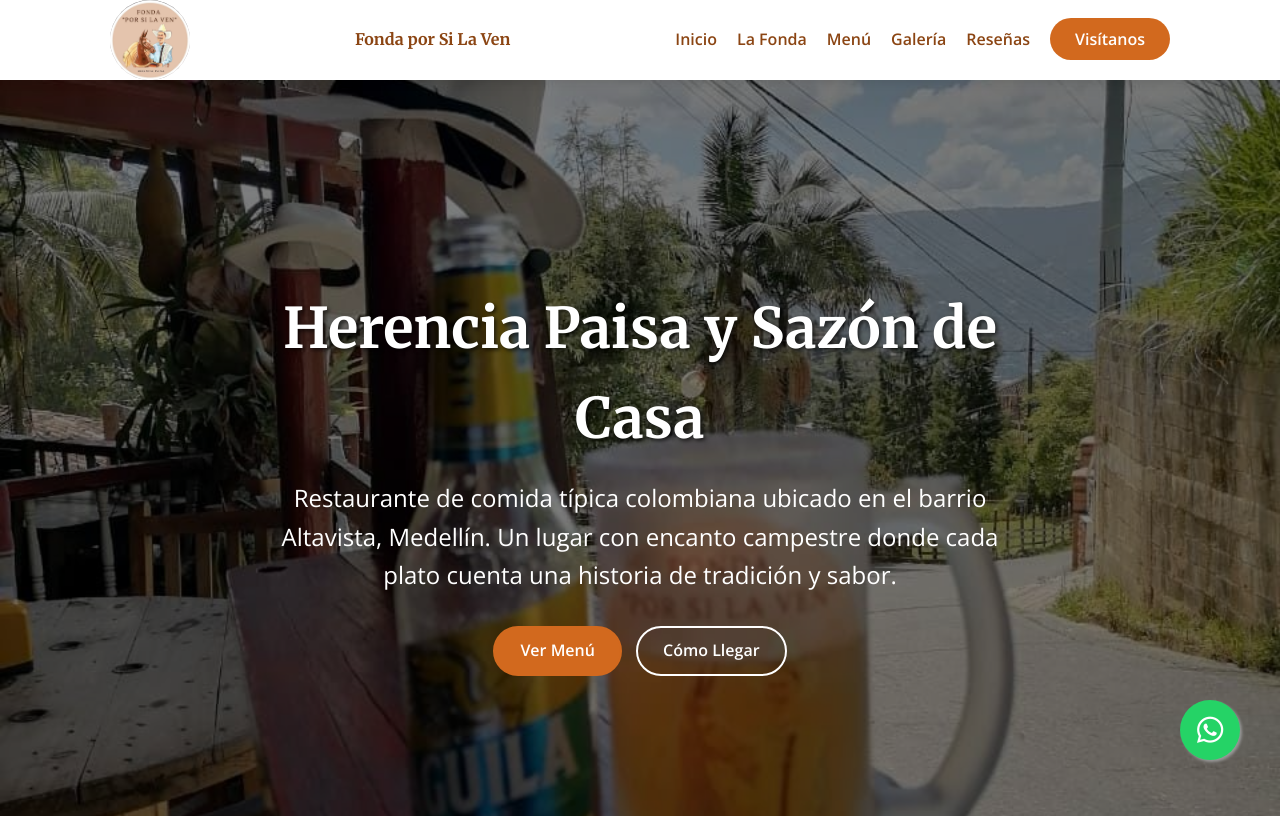
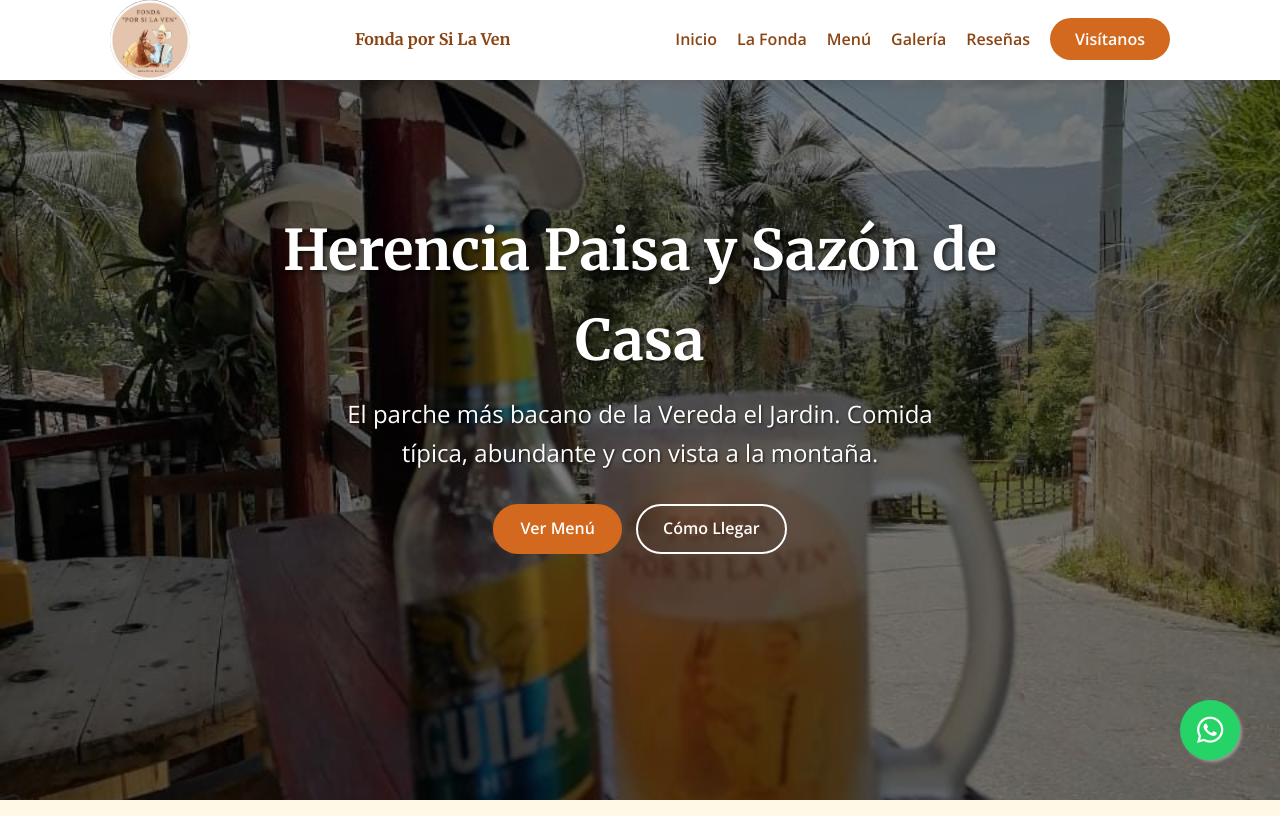
Before and after one commit to DavidParra068/fonda-porsilaven, a plain HTML site: page index.html in a window 1280 px wide. Shown: the top 816 px of the page. Drawn offline with nearby package versions, Linux system fonts and the light colour scheme.

Commit message:
Add files via upload

```diff
--- a/css/styles.css
+++ b/css/styles.css
@@ -127,17 +127,82 @@ span{
 }
 
 /* Hero Section */
+/* --- HERO SECTION (Contenedor Principal) --- */
 .hero {
-    height: 100vh;
-    background: url('../img/hero-bg.jpg') no-repeat center center/cover;
+    /* Aumentamos un poco la altura para que quepa todo */
+    height: 90vh;
+    min-height: 600px;
     position: relative;
     display: flex;
+    flex-direction: column;
+    /* Justify-content: flex-start ayuda a empujar cosas hacia arriba si usamos margins */
     align-items: center;
     justify-content: center;
     text-align: center;
     color: white;
-    margin-top: 80px; /* Offset del navbar */
+    margin-top: 80px; /* Espacio para el navbar */
+    margin-bottom: 50px; /* Margen inferior externo */
+    overflow: visible; /* Permitir que la sombra de las tarjetas se vea */
 }
+
+/* El contenido (Texto y Botones) - LO MOVEMOS HACIA ARRIBA */
+.hero-content {
+    z-index: 2;
+    /* Esto es clave: empuja el texto hacia arriba para no chocar con las tarjetas */
+    margin-bottom: 120px;
+    padding: 0 20px;
+    max-width: 800px;
+}
+
+/* Ajuste de textos del Hero para que no sean gigantes */
+.hero h1 {
+    font-size: 3rem; /* Un poco más controlado */
+    text-shadow: 2px 2px 4px rgba(0,0,0,0.7);
+    margin-bottom: 10px;
+}
+
+.hero p {
+    font-size: 1.1rem;
+    text-shadow: 1px 1px 3px rgba(0,0,0,0.7);
+    margin-bottom: 25px;
+    max-width: 600px;
+    margin-left: auto;
+    margin-right: auto;
+}
+
+/* --- CARRUSEL DE FONDO (Igual que antes) --- */
+.hero-carousel {
+    position: absolute;
+    top: 0;
+    left: 0;
+    width: 100%;
+    height: 100%;
+    z-index: 0;
+}
+.slide {
+    position: absolute;
+    top: 0;
+    left: 0;
+    width: 100%;
+    height: 100%;
+    background-size: cover;
+    background-position: center;
+    opacity: 0;
+    transition: opacity 1.5s ease-in-out;
+}
+.slide.active { opacity: 1; }
+
+.hero-overlay {
+    position: absolute;
+    top: 0;
+    left: 0;
+    width: 100%;
+    height: 100%;
+    background: rgba(0, 0, 0, 0.4); /* Oscurecer un poco para leer texto */
+    z-index: 1;
+}
+
+
 
 .hero-overlay {
     position: absolute;
--- a/index.html
+++ b/index.html
@@ -37,24 +37,34 @@
     </nav>
 
     <section id="inicio" class="hero">
+
+        <div class="hero-carousel">
+            <div class="slide active" style="background-image: url('img/hero-bg.jpg');"></div>
+            <div class="slide" style="background-image: url('img/galeria-1.jpg');"></div>
+            <div class="slide" style="background-image: url('img/galeria-3.jpg');"></div>
+        </div>
+
         <div class="hero-overlay"></div>
+
         <div class="hero-content">
             <h1>Herencia Paisa y Sazón de Casa</h1>
-            <p>Restaurante de comida típica colombiana ubicado en el barrio Altavista, Medellín. Un lugar con encanto campestre donde cada plato cuenta una historia de tradición y sabor.</p>
+            <p>El parche más bacano de la Vereda el Jardin. Comida típica, abundante y con vista a la montaña.</p>
             <div class="hero-btns">
                 <a href="#menu" class="btn btn-primary">Ver Menú</a>
                 <a href="#contacto" class="btn btn-outline">Cómo Llegar</a>
             </div>
         </div>
+
+
     </section>
 
     <section id="nosotros" class="about section-padding">
         <div class="container">
             <div class="row">
                 <div class="col-text">
-                    <h2>Un Parche Bacano en Altavista</h2>
+                    <h2>Un Parche Bacano en la Vereda el Jardin</h2>
                     <p class="lead">"Bueno, bonito y barato"</p>
-                    <p>Ubicados en el corazón del barrio Altavista, somos esa joya escondida donde el tiempo se detiene. <strong>Fonda Por Si La Ven</strong> no es solo un restaurante, es un espacio campestre diseñado para desconectar del bullicio de Medellín.</p>
+                    <p>Ubicados en la Vereda el Jardin, somos esa joya escondida donde el tiempo se detiene. <strong>Fonda Por Si La Ven</strong> no es solo un restaurante, es un espacio campestre diseñado para desconectar del bullicio de Medellín.</p>
                     <p>Aquí honramos la tradición de la abuela: cocción lenta, ollas grandes y porciones generosas. Somos un lugar inclusivo y familiar, perfecto para "tardear" con amigos o disfrutar un domingo en familia.</p>
                     <ul class="features-list">
                         <li><i class="fas fa-check"></i> Ambiente Campestre</li>
@@ -462,7 +472,7 @@
             <div class="footer-row">
                 <div class="footer-col">
                     <h3 class="footer-title">Fonda Por Si La Ven</h3>
-                    <p>El lugar donde la tradición y el buen sabor se encuentran. Un ambiente familiar en el corazón de Altavista.</p>
+                    <p>El lugar donde la tradición y el buen sabor se encuentran. Un ambiente familiar en la hermosa Vereda el Jardin.</p>
                     <div class="social-links">
                         <a href="https://web.facebook.com/p/Fonda-por-si-la-ven-100064160108661/?_rdc=1&_rdr#"><i class="fab fa-facebook-f"></i></a>
                         <a href="https://www.instagram.com/fonda_porsilaven/"><i class="fab fa-instagram"></i></a>
--- a/js/scripts.js
+++ b/js/scripts.js
@@ -58,4 +58,27 @@ document.addEventListener('DOMContentLoaded', () => {
             }
         });
     });
+
+    // ... (Tu código anterior del menú y filtros) ...
+
+    // --- Lógica del Carrusel Hero ---
+    const slides = document.querySelectorAll('.slide');
+    let currentSlide = 0;
+    const slideInterval = 5000; // Tiempo en milisegundos (5 segundos)
+
+    function nextSlide() {
+        // Quitar clase active de la imagen actual
+        slides[currentSlide].classList.remove('active');
+
+        // Calcular el índice de la siguiente imagen (si llega al final, vuelve a 0)
+        currentSlide = (currentSlide + 1) % slides.length;
+
+        // Poner clase active a la nueva imagen
+        slides[currentSlide].classList.add('active');
+    }
+
+    // Iniciar el cambio automático solo si existen slides
+    if(slides.length > 0){
+        setInterval(nextSlide, slideInterval);
+    }
 });
```
